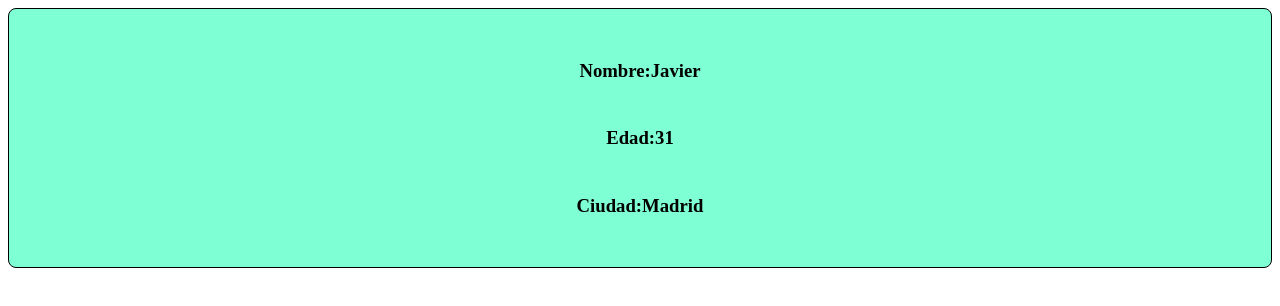
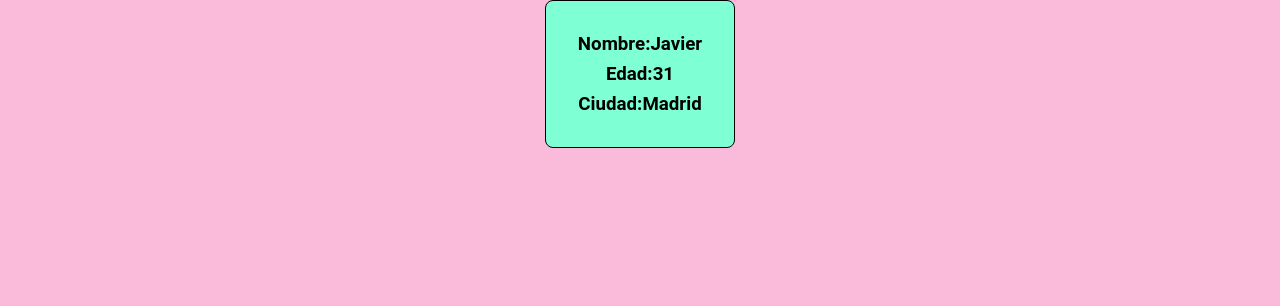
Before and after one commit to javier-ibanez-vizuete/react-components, a React (Vite) app: page / in a window 1280 px wide. Shown: the top 306 px of the page. Built offline with nearby package versions, Linux system fonts and the light colour scheme.

Commit message:
feat(app): add global styles to project

```diff
--- a/src/index.css
+++ b/src/index.css
@@ -0,0 +1,84 @@
+:root {
+	--font-size-html: 16px;
+}
+
+#root {
+	display: flex;
+	flex-direction: column;
+	flex: 1;
+	gap: 1rem;
+
+	background-color: #fabada;
+}
+
+*,
+*::before,
+*::after {
+	box-sizing: border-box;
+}
+
+html {
+	scroll-behavior: smooth;
+	font-size: var(--font-size-html);
+}
+
+html,
+body {
+	font-family: "Roboto", "Poppins", Helvetica, "bodyfont", "doggyfont", "cattyfont", "bunnyfont", -apple-system,
+		BlinkMacSystemFont, "Segoe UI", Roboto, Arial, sans-serif, "Apple Color Emoji", "Segoe UI Emoji",
+		"Segoe UI Symbol";
+}
+
+html {
+	width: 100%;
+	height: 100%;
+}
+
+body {
+	overflow-x: hidden;
+	width: 100%;
+	height: 100%;
+}
+
+h1,
+h2,
+h3,
+h4,
+h5,
+h6,
+p,
+ul,
+ol,
+li,
+figure,
+figcaption,
+blockquote,
+dl,
+dd,
+body {
+	margin: 0;
+	padding: 0;
+}
+
+ul {
+	list-style-type: none;
+}
+
+a {
+	color: inherit;
+	text-decoration: none;
+}
+
+ul {
+	list-style-type: none;
+}
+
+input {
+	outline: none;
+	padding: var(--spacing-xs);
+}
+
+body {
+	display: flex;
+	flex-direction: column;
+}
```
